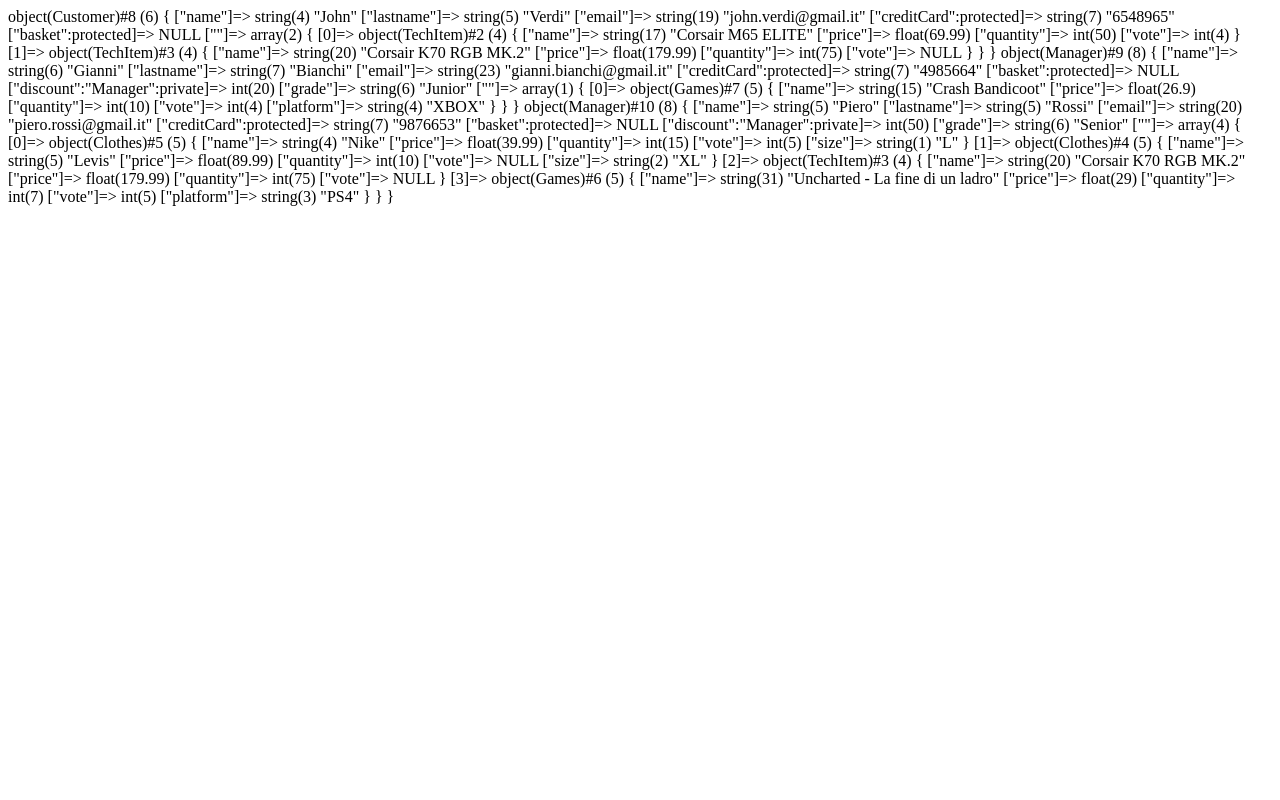
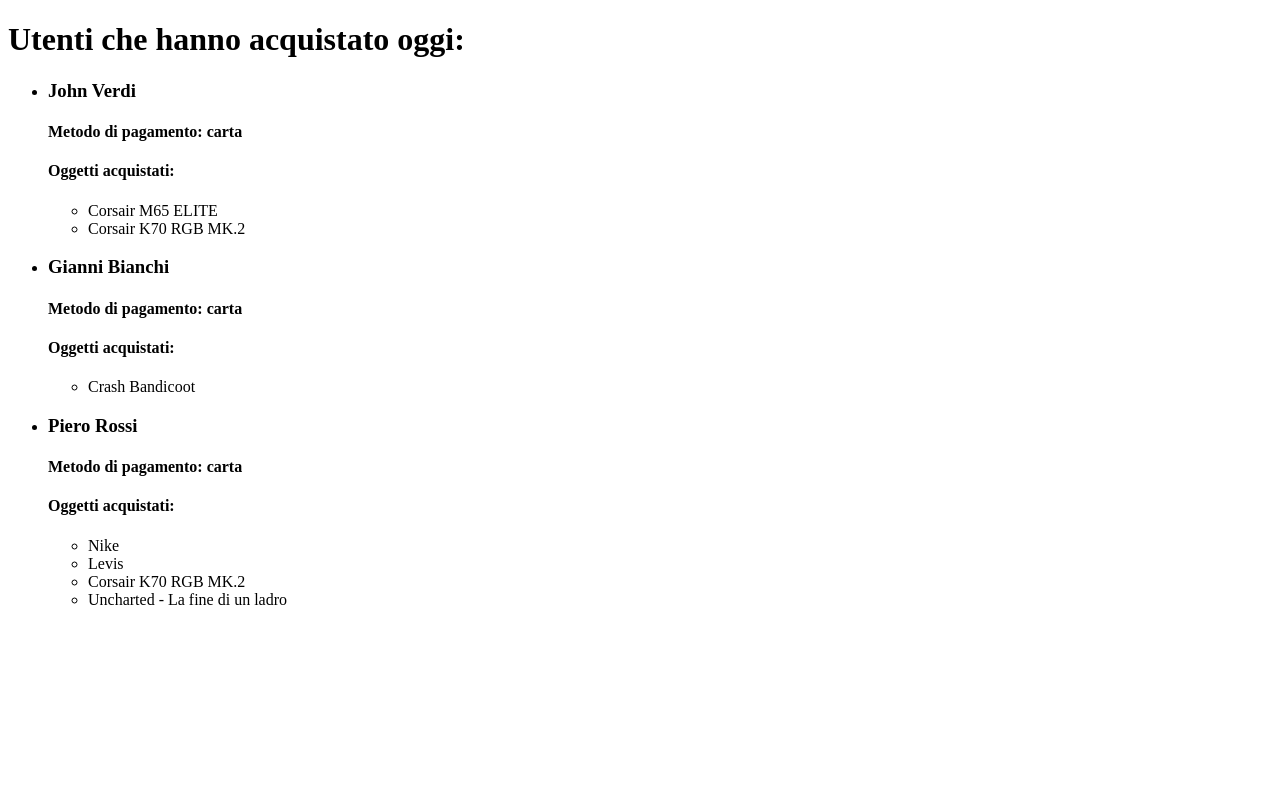
Before and after one commit to MatteoRuggieri2/php-oop-2, a PHP site: page / in a window 1280 px wide. Run offline with PHP 8.4, Linux system fonts and the light colour scheme; data that the repository does not hold is empty.

Commit message:
Stampato utenti e i loro acquisti

```diff
--- a/User.php
+++ b/User.php
@@ -24,7 +24,7 @@ class User {
     }
 
     public function toBuy($item) {
-        $this->$basket[] = $item;
+        $this->basket[] = $item;
     }
 
     public function getBasket() {
--- a/index.php
+++ b/index.php
@@ -40,17 +40,63 @@ $crashBandicoot->vote = 4;
 $john = new Customer('John', 'Verdi', 'john.verdi@gmail.it', '6548965');
 $john->toBuy($mouse);
 $john->toBuy($keyboard);
-var_dump($john);
 
 $gianni = new Manager('Gianni', 'Bianchi', 'gianni.bianchi@gmail.it', '4985664', 'Junior');
 $gianni->toBuy($crashBandicoot);
-var_dump($gianni);
 
 $piero = new Manager('Piero', 'Rossi', 'piero.rossi@gmail.it', '9876653', 'Senior');
 $piero->toBuy($tshirt);
 $piero->toBuy($jeans);
 $piero->toBuy($keyboard);
 $piero->toBuy($uncharted);
-var_dump($piero);
 
 ?>
+
+<!DOCTYPE html>
+<html lang="en">
+<head>
+    <meta charset="UTF-8">
+    <meta http-equiv="X-UA-Compatible" content="IE=edge">
+    <meta name="viewport" content="width=device-width, initial-scale=1.0">
+    <title>php-oop-2</title>
+</head>
+<body>
+    <main>
+        <h1>Utenti che hanno acquistato oggi:</h1>
+        <ul>
+            <li>
+                <h3>John Verdi</h3>
+                <h4>Metodo di pagamento: carta</h4>
+                <h4>Oggetti acquistati:</h4>
+                <ul>
+                    <?php foreach($john->getBasket() as $product) { ?>
+                        <li><?php echo $product->name ?></li>
+                    <?php } ?>
+                </ul>
+            </li>
+
+            <li>
+                <h3>Gianni Bianchi</h3>
+                <h4>Metodo di pagamento: carta</h4>
+                <h4>Oggetti acquistati:</h4>
+                <ul>
+                    <?php foreach($gianni->getBasket() as $product) { ?>
+                        <li><?php echo $product->name ?></li>
+                    <?php } ?>
+                </ul>
+            </li>
+
+            <li>
+                <h3>Piero Rossi</h3>
+                <h4>Metodo di pagamento: carta</h4>
+                <h4>Oggetti acquistati:</h4>
+                <ul>
+                    <?php foreach($piero->getBasket() as $product) { ?>
+                        <li><?php echo $product->name ?></li>
+                    <?php } ?>
+                </ul>
+            </li>
+        </ul>
+    </main>
+</body>
+</html>
```
